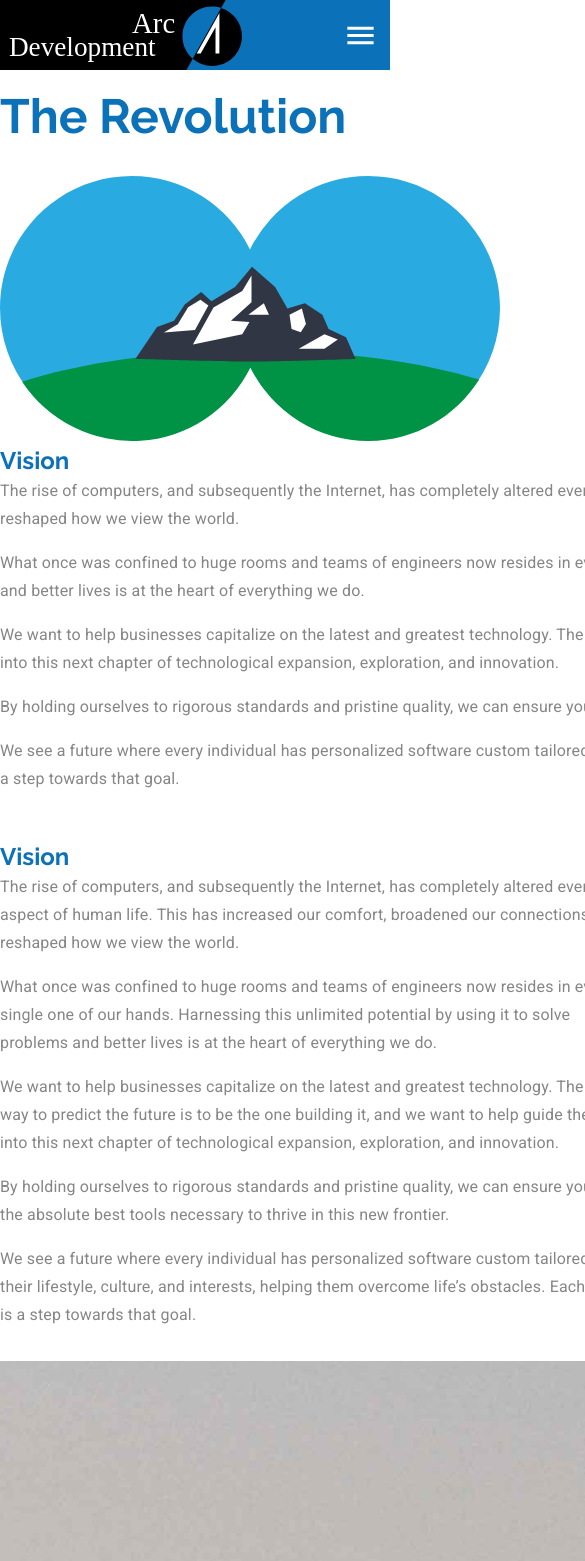
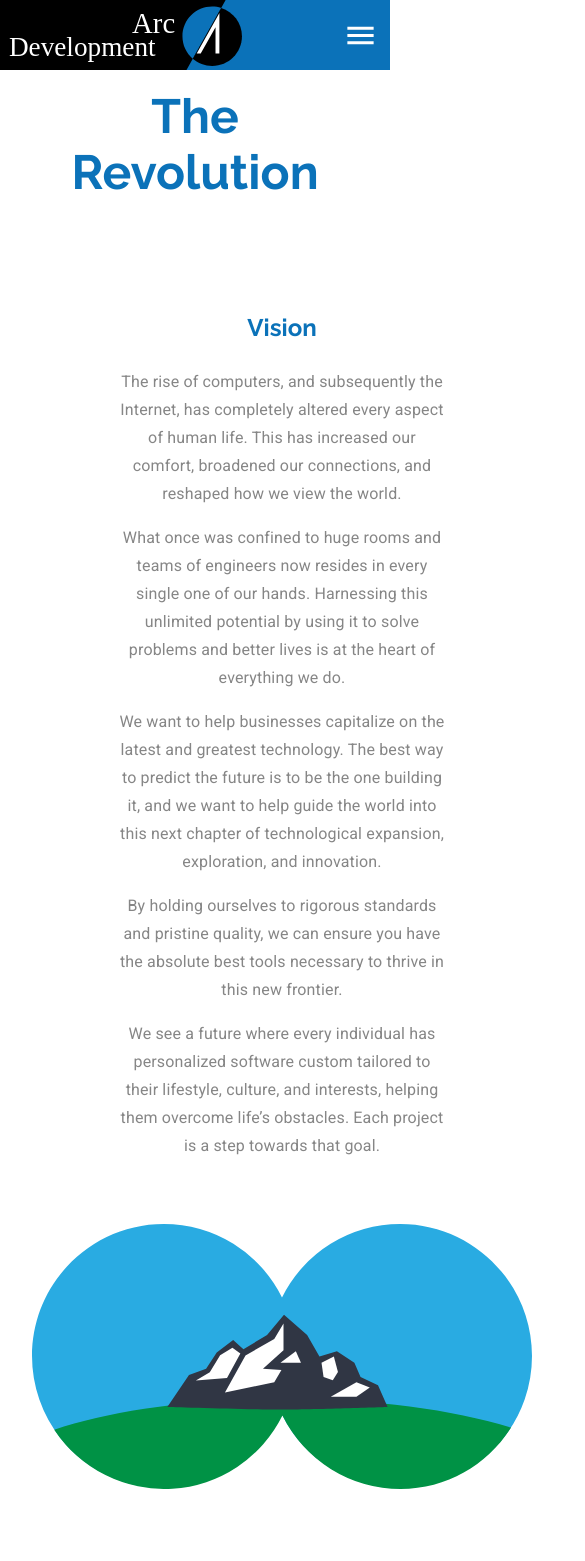
Before and after one commit to Haidoe/react-mui, a React (Create React App) app: page /revolution in a window 390 px wide. Shown: the top 1561 px of the page, 585 px wide, since content can reach past the window. Built offline with nearby package versions, Linux system fonts and the light colour scheme.

Commit message:
Update in Responsive Design

```diff
--- a/src/components/pages/Revolution/Revolution.js
+++ b/src/components/pages/Revolution/Revolution.js
@@ -1,7 +1,10 @@
 import Lottie from "react-lottie";
 import Grid from "@material-ui/core/Grid";
 import Typography from "@material-ui/core/Typography";
+import { useTheme } from "@material-ui/styles";
+import useMediaQuery from "@material-ui/core/useMediaQuery";
 import { makeStyles } from "@material-ui/core/styles";
+
 import visionIcon from "../../../assets/vision.svg";
 import animationData from "../../../animations/technologyAnimation/data";
 import CTABlock from "../../CTABlock/CTABlock";
@@ -11,7 +14,7 @@ const useStyles = makeStyles((theme) => ({
     fontFamily: "Raleway",
     fontWeight: 700,
     color: theme.palette.common.blue,
-    marginBottom: "1em 0",
+    marginBottom: "1em",
   },
   subtitle: {
     fontFamily: "Roboto",
@@ -25,6 +28,12 @@ const useStyles = makeStyles((theme) => ({
   item: {
     width: "1280px",
     margin: "1em auto",
+    padding: "0 2em",
+    marginBottom: "3em",
+    [theme.breakpoints.down("md")]: {
+      width: "100%",
+      textAlign: "center",
+    },
   },
 }));
 
@@ -39,6 +48,8 @@ const defaultOptions = {
 
 const Revolution = () => {
   const classes = useStyles();
+  const theme = useTheme();
+  const matchesMD = useMediaQuery(theme.breakpoints.down("md"));
 
   return (
     <Grid container direction="column" className={classes.container}>
@@ -49,12 +60,23 @@ const Revolution = () => {
       </Grid>
 
       <Grid item className={classes.item}>
-        <Grid container alignItems="center">
+        <Grid
+          container
+          alignItems="center"
+          direction={matchesMD ? "column-reverse" : "row"}
+        >
           <Grid item sm={6}>
             <img src={visionIcon} alt="vision icon" width="500px" />
           </Grid>
 
-          <Grid item sm={6}>
+          <Grid
+            item
+            sm={6}
+            style={{
+              marginBottom: matchesMD ? "3em" : undefined,
+              textAlign: matchesMD ? "center" : "right",
+            }}
+          >
             <Typography variant="h5" className={classes.title}>
               Vision
             </Typography>
@@ -97,44 +119,62 @@ const Revolution = () => {
       </Grid>
 
       <Grid item className={classes.item}>
-        <Grid container>
+        <Grid
+          container
+          direction={matchesMD ? "column" : "row"}
+          alignItems="center"
+        >
           <Grid item xs={6}>
             <Typography variant="h5" className={classes.title}>
-              Vision
+              Technology
             </Typography>
 
             <Typography variant="subtitle1" className={classes.subtitle}>
-              The rise of computers, and subsequently the Internet, has
-              completely altered every aspect of human life. This has increased
-              our comfort, broadened our connections, and reshaped how we view
-              the world.
+              In 2013, Facebook invented a new way of building websites. This
+              new system, React.js, completely revolutionizes the process and
+              practice of website development.
             </Typography>
 
             <Typography variant="subtitle1" className={classes.subtitle}>
-              What once was confined to huge rooms and teams of engineers now
-              resides in every single one of our hands. Harnessing this
-              unlimited potential by using it to solve problems and better lives
-              is at the heart of everything we do.
+              Instead of chaining together long individual pages, like
+              traditional websites, React websites are built with little chunks
+              of code called components. These components are faster, easier to
+              maintain, and are easily reused and customized, each serving a
+              singular purpose.
             </Typography>
 
             <Typography variant="subtitle1" className={classes.subtitle}>
-              We want to help businesses capitalize on the latest and greatest
-              technology. The best way to predict the future is to be the one
-              building it, and we want to help guide the world into this next
-              chapter of technological expansion, exploration, and innovation.
+              Two years later they shocked the world by releasing a similar
+              system, React Native, for producing iOS and Android apps. Instead
+              of having to master two completely separate development platforms,
+              you can leverage the knowledge you already possessed from building
+              websites and reapply it directly! This was a <b>huge</b> leap
+              forward.
             </Typography>
 
             <Typography variant="subtitle1" className={classes.subtitle}>
-              By holding ourselves to rigorous standards and pristine quality,
-              we can ensure you have the absolute best tools necessary to thrive
-              in this new frontier.
+              This technology is now being used by companies like AirBnB,
+              Microsoft, Netflix, Pinterest, Skype, Tesla, UberEats, and when
+              Facebook purchased Instagram large portions of it were even
+              rebuilt using React.
             </Typography>
 
             <Typography variant="subtitle1" className={classes.subtitle}>
-              We see a future where every individual has personalized software
-              custom tailored to their lifestyle, culture, and interests,
-              helping them overcome life’s obstacles. Each project is a step
-              towards that goal.
+              Developers have since built on top of these systems by automating
+              project setup and deployment, allowing creators to focus as much
+              as possible on their work itself.
+            </Typography>
+
+            <Typography variant="subtitle1" className={classes.subtitle}>
+              These technical advancements translate into savings by
+              significantly reducing the workload and streamlining the workflow
+              for developing new pieces of software, while also lowering the
+              barrier to entry for mobile app development.
+            </Typography>
+
+            <Typography variant="subtitle1" className={classes.subtitle}>
+              This puts personalization in your pocket — faster, better, and
+              more affordable than ever before.
             </Typography>
           </Grid>
 
```
